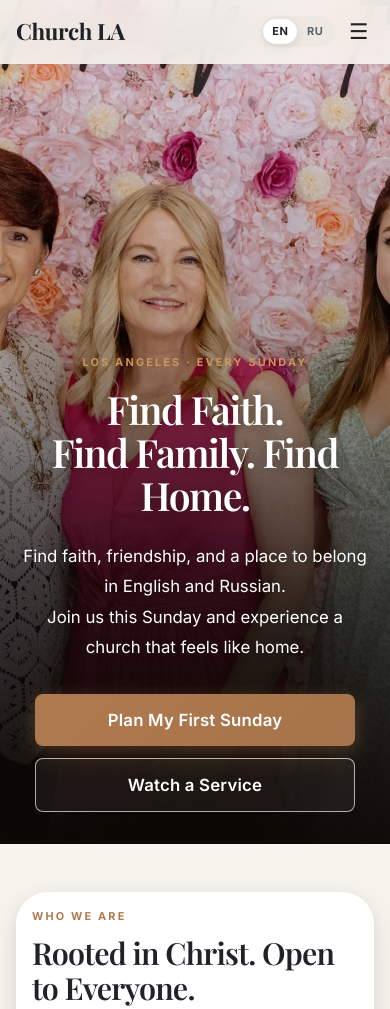
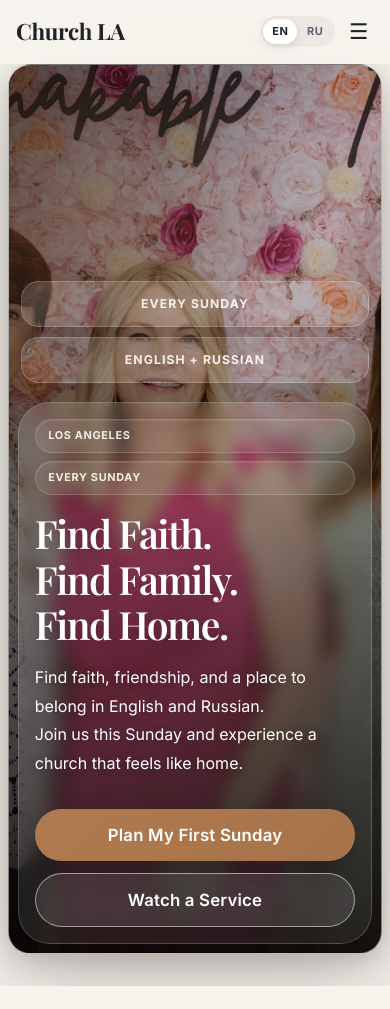
Before and after one commit to YegorCreative/cla.city, a plain HTML site: page en/index.html in a window 390 px wide. Shown: the top 1009 px of the page. Drawn offline with nearby package versions, Linux system fonts and the light colour scheme; a web font is replaced by a local one.

Commit message:
feat: enhance hero section layout and styles for improved presentation

```diff
--- a/assets/css/components.css
+++ b/assets/css/components.css
@@ -271,62 +271,158 @@
   position: relative;
   min-height: 100svh;
   display: flex;
-  align-items: flex-end;
+  align-items: center;
   justify-content: center;
   overflow: hidden;
   padding-top: var(--header-h);
-  padding-bottom: clamp(3.5rem, 7vh, 6rem);
+  padding-bottom: clamp(2.5rem, 5vh, 4rem);
+}
+
+.hero-frame {
+  border-radius: clamp(2rem, 4vw, 3.25rem);
+  overflow: hidden;
+  border: 1px solid rgba(255, 255, 255, 0.18);
+  background: linear-gradient(180deg, rgba(16, 14, 13, 0.30), rgba(16, 14, 13, 0.66));
+  box-shadow: 0 28px 90px rgba(12, 8, 5, 0.24), 0 6px 26px rgba(12, 8, 5, 0.16);
+  isolation: isolate;
 }
 
 .hero-bg { position: absolute; inset: 0; z-index: 0; }
-.hero-bg picture { display: block; width: 100%; height: 100%; }
+.hero-bg picture,
+.hero-image-wrap { display: block; width: 100%; height: 100%; }
 .hero-bg img {
   width: 100%; height: 100%;
   object-fit: cover;
-  object-position: center 30%;
+  object-position: center 34%;
 }
 
 .hero-overlay {
   position: absolute; inset: 0; z-index: 1;
   background:
-    radial-gradient(ellipse 110% 55% at 50% 100%, rgba(12, 7, 3, 0.95) 0%, transparent 65%),
-    linear-gradient(to bottom, rgba(10, 8, 6, 0.06) 0%, rgba(10, 8, 6, 0.20) 38%, rgba(10, 8, 6, 0.76) 70%, rgba(10, 8, 6, 0.97) 100%);
+    radial-gradient(circle at 18% 18%, rgba(194, 138, 93, 0.22) 0%, transparent 26%),
+    radial-gradient(ellipse 90% 60% at 78% 20%, rgba(255, 244, 224, 0.12) 0%, transparent 45%),
+    linear-gradient(118deg, rgba(15, 11, 8, 0.66) 0%, rgba(15, 11, 8, 0.14) 48%, rgba(15, 11, 8, 0.55) 100%),
+    linear-gradient(to top, rgba(11, 8, 6, 0.90) 0%, rgba(11, 8, 6, 0.44) 38%, rgba(11, 8, 6, 0.12) 72%);
 }
 
 .hero-content {
   position: relative;
   z-index: 2;
-  text-align: center;
+  text-align: left;
   color: var(--c-white);
   max-width: 920px;
-  width: 100%;
-  padding-inline: clamp(1rem, 5vw, 3rem);
+  width: min(100%, 760px);
+  padding-inline: 0;
 }
-.hero-content .eyebrow {
+
+.hero-panel {
+  margin: clamp(1rem, 2vw, 1.6rem);
+  padding: clamp(1.4rem, 3vw, 2.3rem);
+  border-radius: clamp(1.6rem, 3vw, 2.3rem);
+  background: linear-gradient(145deg, rgba(255, 255, 255, 0.14), rgba(255, 255, 255, 0.07));
+  border: 1px solid rgba(255, 255, 255, 0.18);
+  box-shadow: 0 20px 50px rgba(11, 8, 6, 0.22);
+  backdrop-filter: blur(14px) saturate(135%);
+  -webkit-backdrop-filter: blur(14px) saturate(135%);
+}
+
+.hero-meta {
+  display: flex;
+  flex-wrap: wrap;
+  gap: 0.65rem;
   margin-bottom: var(--sp-sm);
 }
+
+.hero-meta-pill {
+  display: inline-flex;
+  align-items: center;
+  justify-content: center;
+  min-height: 2.05rem;
+  padding: 0.48rem 0.9rem;
+  border-radius: 999px;
+  font-size: 0.74rem;
+  font-weight: 700;
+  letter-spacing: 0.08em;
+  text-transform: uppercase;
+  color: rgba(255, 248, 240, 0.92);
+  border: 1px solid rgba(255, 255, 255, 0.16);
+  background: rgba(255, 255, 255, 0.08);
+  box-shadow: inset 0 1px 0 rgba(255, 255, 255, 0.08);
+}
+
 .hero-content h1 {
   color: var(--c-white);
-  font-size: clamp(3.4rem, 7.5vw, 6rem);
-  margin-bottom: var(--sp-md);
+  font-size: clamp(3.4rem, 6.1vw, 5.55rem);
+  line-height: 1.16;
+  margin-bottom: 1rem;
   letter-spacing: -0.038em;
-  text-shadow: 0 2px 18px rgba(0, 0, 0, 0.42), 0 8px 44px rgba(0, 0, 0, 0.28);
+  max-width: 12.5ch;
+  text-shadow: 0 4px 24px rgba(0, 0, 0, 0.34), 0 10px 54px rgba(0, 0, 0, 0.26);
 }
 .hero-content .lead {
   font-size: clamp(1.05rem, 2vw, 1.28rem);
-  opacity: 0.92;
-  max-width: 600px;
-  margin-inline: auto;
+  opacity: 0.95;
+  max-width: 34rem;
+  margin-inline: 0;
   margin-bottom: var(--sp-lg);
-  line-height: 1.80;
+  line-height: 1.78;
   color: var(--c-white);
   text-shadow: 0 1px 10px rgba(0, 0, 0, 0.32);
 }
 .hero-btns {
   display: flex;
   gap: 0.75rem;
+  justify-content: flex-start;
+  flex-wrap: wrap;
+}
+
+.hero .btn {
+  border-radius: 999px;
+  padding-inline: 1.6rem;
+  box-shadow: 0 16px 34px rgba(11, 8, 6, 0.16);
+}
+
+.hero .btn-outline {
+  background: rgba(255, 255, 255, 0.10);
+  border-color: rgba(255, 255, 255, 0.52);
+}
+
+.hero-float-card {
+  position: absolute;
+  z-index: 2;
+  display: flex;
+  align-items: center;
   justify-content: center;
-  flex-wrap: wrap;
+  min-width: min(210px, calc(100% - 2rem));
+  max-width: 260px;
+  min-height: 4rem;
+  padding: 0.95rem 1rem;
+  border-radius: 1.35rem;
+  border: 1px solid rgba(255, 255, 255, 0.18);
+  background: linear-gradient(145deg, rgba(255, 255, 255, 0.17), rgba(255, 255, 255, 0.08));
+  box-shadow: 0 16px 36px rgba(11, 8, 6, 0.18);
+  backdrop-filter: blur(10px) saturate(120%);
+  -webkit-backdrop-filter: blur(10px) saturate(120%);
+}
+
+.hero-float-card--service {
+  top: clamp(1.1rem, 2vw, 1.5rem);
+  right: clamp(1.1rem, 2vw, 1.5rem);
+}
+
+.hero-float-card--language {
+  right: clamp(1.1rem, 2vw, 1.5rem);
+  bottom: clamp(1.2rem, 2vw, 1.5rem);
+}
+
+.hero-float-label {
+  font-size: 0.82rem;
+  font-weight: 800;
+  line-height: 1.35;
+  letter-spacing: 0.09em;
+  text-align: center;
+  text-transform: uppercase;
+  color: rgba(255, 248, 240, 0.94);
 }
 
 /* ==========================================================================
--- a/assets/css/layout.css
+++ b/assets/css/layout.css
@@ -19,6 +19,21 @@
 .section    { padding-block: var(--sp-xl); }
 .section-sm { padding-block: var(--sp-lg); }
 .section--lg { padding-block: var(--sp-2xl); }
+
+/* --- Hero frame layout --- */
+.hero-shell {
+  width: 100%;
+  max-width: min(1380px, calc(100% - 2rem));
+  margin-inline: auto;
+}
+
+.hero-frame {
+  position: relative;
+  min-height: min(820px, calc(100svh - var(--header-h) - 2rem));
+  display: flex;
+  align-items: flex-end;
+  justify-content: flex-start;
+}
 
 /* --- Generic two-column intro split --- */
 .intro-block {
--- a/assets/css/responsive.css
+++ b/assets/css/responsive.css
@@ -78,6 +78,22 @@
     grid-column: 1 / -1;
     grid-row: span 1;
   }
+
+  .hero-shell {
+    max-width: calc(100% - 1.5rem);
+  }
+
+  .hero-frame {
+    min-height: min(760px, calc(100svh - var(--header-h) - 1.5rem));
+  }
+
+  .hero-panel {
+    width: min(100%, 680px);
+  }
+
+  .hero-float-card {
+    max-width: 250px;
+  }
 }
 
 /* ==========================================================================
@@ -136,10 +152,45 @@
   .gallery-item.tall, .gallery-item.wide { grid-row: auto; grid-column: auto; }
 
   /* Hero */
-  .hero                  { padding-bottom: clamp(2rem, 6vh, 3.5rem); }
-  .hero-content h1       { font-size: clamp(2.4rem, 9vw, 3.4rem); }
-  .hero-btns             { flex-direction: column; align-items: center; }
-  .hero-btns .btn        { width: 100%; max-width: 320px; }
+  .hero                  { padding-bottom: clamp(1.8rem, 5vh, 2.8rem); }
+  .hero-shell            { max-width: calc(100% - 1rem); }
+  .hero-frame            {
+    min-height: auto;
+    flex-direction: column;
+    align-items: stretch;
+    justify-content: flex-end;
+    padding-top: 15rem;
+    border-radius: var(--r-2xl);
+  }
+  .hero-panel            {
+    width: auto;
+    box-sizing: border-box;
+    margin: 0.75rem;
+    padding: 1.15rem;
+    border-radius: var(--r-xl);
+    backdrop-filter: blur(8px) saturate(115%);
+    -webkit-backdrop-filter: blur(8px) saturate(115%);
+  }
+  .hero-meta             { gap: 0.5rem; }
+  .hero-meta-pill        { font-size: 0.68rem; letter-spacing: 0.06em; padding: 0.45rem 0.78rem; }
+  .hero-content h1       { font-size: clamp(2.4rem, 9vw, 3.4rem); max-width: 10ch; }
+  .hero-content .lead    { max-width: none; font-size: 1rem; }
+  .hero-btns             { flex-direction: column; align-items: stretch; }
+  .hero-btns .btn        { width: 100%; max-width: none; }
+  .hero-float-card       {
+    position: static;
+    width: auto;
+    box-sizing: border-box;
+    min-width: 0;
+    max-width: none;
+    min-height: 0;
+    margin: 0 0.75rem 0.65rem;
+    padding: 0.85rem 0.95rem;
+    border-radius: 1.1rem;
+    backdrop-filter: none;
+    -webkit-backdrop-filter: none;
+  }
+  .hero-float-card--language { margin-bottom: 0.65rem; }
 
   .ministry-grid--editorial {
     grid-template-columns: minmax(0, 1fr);
@@ -234,6 +285,10 @@
   }
 
   .hero                  { padding-bottom: 2rem; }
+  .hero-frame            { padding-top: 13.5rem; border-radius: 1.4rem; }
+  .hero-panel            { margin: 0.55rem; padding: 1rem; }
+  .hero-meta-pill        { width: 100%; justify-content: flex-start; }
+  .hero-float-label      { font-size: 0.76rem; }
   .hero-content h1       { font-size: clamp(2rem, 10vw, 2.8rem); }
   .page-hero       { padding-top: calc(var(--header-h) + 2.5rem); padding-bottom: 2.5rem; }
   .ministry-card   { height: 260px; }
--- a/en/index.html
+++ b/en/index.html
@@ -58,20 +58,36 @@
 
   <!-- ============================================================ HERO ============================================================ -->
   <section class="hero" aria-label="Welcome">
-    <div class="hero-bg">
-      <picture>
+    <div class="hero-shell">
+      <div class="hero-frame">
+        <div class="hero-bg hero-media">
+          <picture class="hero-image-wrap">
             <source srcset="../assets/images/webp/hero-home-worship-raised-hands.webp" type="image/webp" />
             <img src="../assets/images/hero/home.jpg" alt="CLA City church community worshiping together" fetchpriority="high" decoding="async" />
           </picture>
         </div>
         <div class="hero-overlay" aria-hidden="true"></div>
-    <div class="hero-content">
-      <span class="eyebrow anim-delay-1" style="color:var(--c-primary-lt)">Los Angeles · Every Sunday</span>
+
+        <div class="hero-float-card hero-float-card--service">
+          <span class="hero-float-label">Every Sunday</span>
+        </div>
+
+        <div class="hero-float-card hero-float-card--language">
+          <span class="hero-float-label">English + Russian</span>
+        </div>
+
+        <div class="hero-content hero-panel">
+          <div class="hero-meta anim-delay-1" aria-label="Hero metadata">
+            <span class="hero-meta-pill">Los Angeles</span>
+            <span class="hero-meta-pill">Every Sunday</span>
+          </div>
           <h1 class="anim-delay-2">Find Faith.<br />Find Family. Find Home.</h1>
           <p class="lead anim-delay-3">Find faith, friendship, and a place to belong in English and Russian.<br />Join us this Sunday and experience a church that feels like home.</p>
-      <div class="hero-btns anim-delay-4">
+          <div class="hero-btns hero-actions anim-delay-4">
             <a href="visit.html" class="btn btn-primary btn-lg">Plan My First Sunday</a>
             <a href="media.html" class="btn btn-outline btn-lg">Watch a Service</a>
+          </div>
+        </div>
       </div>
     </div>
   </section>
```
Also changed, not shown: ru/index.html (+21 -5 lines). Lines whose indentation alone changed are shown as unchanged.
